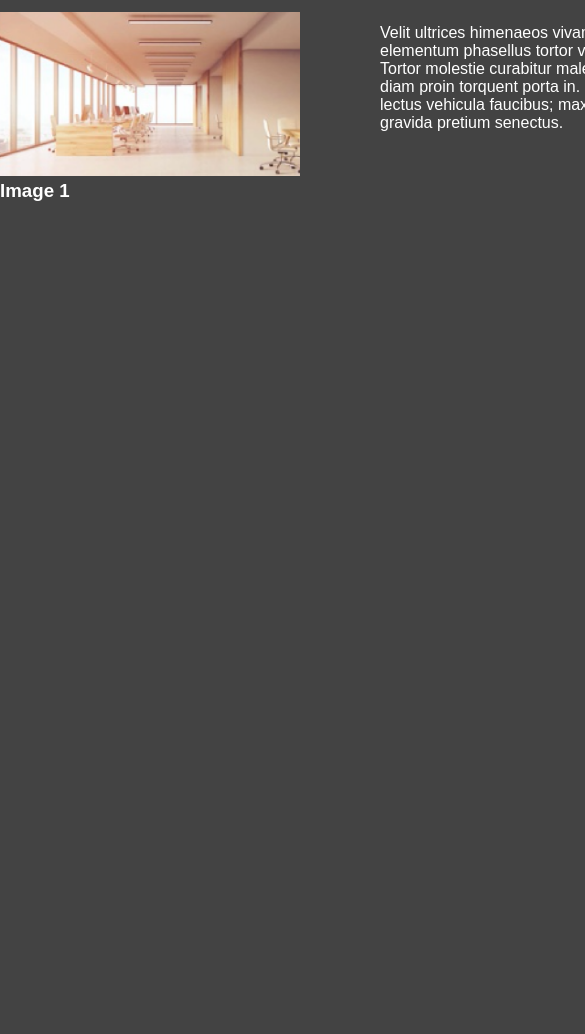
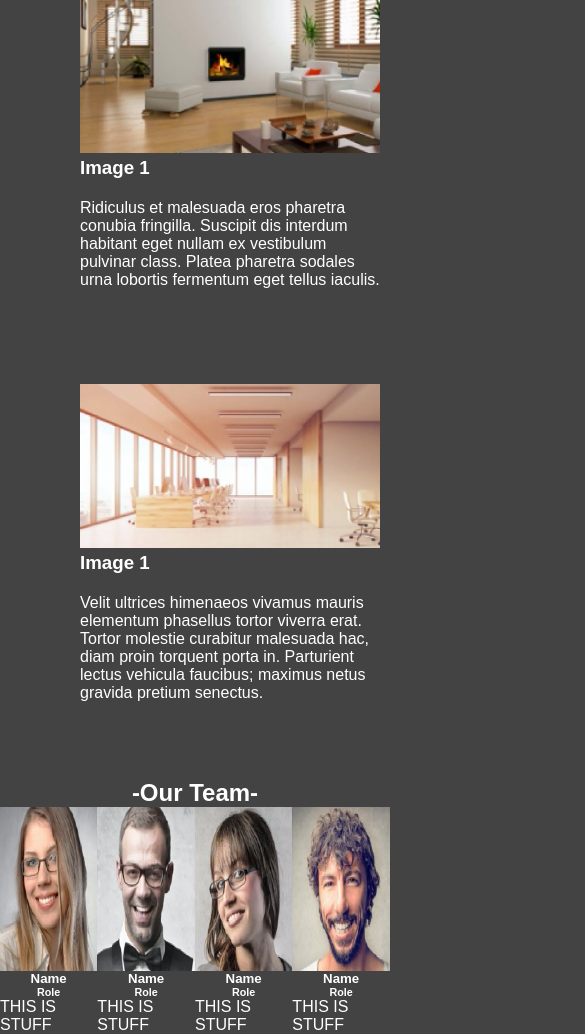
Before and after one commit to popados/responsive-mockup, a plain HTML site: page index.html in a window 390 px wide. Shown: the part 943-1977 px from the top of the page, 585 px wide, since content can reach past the window. Before the commit the page ends 1152 px from the top, so only its background shows below. Drawn offline with nearby package versions, Linux system fonts and the light colour scheme.

Commit message:
mockup-tablet-mobile

```diff
--- a/index.html
+++ b/index.html
@@ -17,7 +17,7 @@
         <nav>
             <div class="header-container">
                 <ul class="menu-list-ul">
-                    <li><a href="#">Minimillista</a></li>
+                    <a href="#">Minimillista</a>
                     <li><a href="#">Home</a></li>
                     <li><a href="#"><b>About Us</b></a></li>
                     <li><a href="#">Contact</a></li>
@@ -48,7 +48,7 @@
     </div>
     <div class="image-container">
 
-        <div class="contains-image">\
+        <div class="contains-image">
             <div>
                 <img class="image" src="./img/portfolio/portfolio-one.png" alt="">
                 <h3>Image 1</h3>
@@ -77,6 +77,40 @@
 
     </div>
 
+    <div class="team-container">
+        <div class="header-tag">
+            <h2>-Our Team-</h2>
+        </div>
+        <div class="pictures">
+            <div class="contains-pictures">
+                <img src="./img/teammates/teammate-one.png" />
+                <h5>Name</h5>
+                <h6>Role</h6>
+                <p>THIS IS STUFF</p>
+            </div>
+            <div class="contains-pictures">
+                <img src="./img/teammates/teammate-two.png" />
+                <h5>Name</h5>
+                <h6>Role</h6>
+                <p>THIS IS STUFF</p>
+            </div>
+            <div class="contains-pictures">
+                <img src="./img/teammates/teammate-three.png" />
+                <h5>Name</h5>
+                <h6>Role</h6>
+                <p>THIS IS STUFF</p>
+            </div>
+            <div class="contains-pictures">
+                <img src="./img/teammates/teammate-four.png" />
+                <h5>Name</h5>
+                <h6>Role</h6>
+                <p>THIS IS STUFF</p>
+            </div>
+        </div>
+
+
+    </div>
+
 
     <footer> </footer>
     <script>
--- a/stylesheet.css
+++ b/stylesheet.css
@@ -77,6 +77,7 @@ img {
   padding: 50px;
   flex-direction: column;
   align-items: center;
+  width: fit-content;
 }
 .container > h1 {
   /* text-transform: capitalize; */
@@ -111,6 +112,26 @@ img {
   width: 300px;
   height: 165px;
   margin: 20px 0;
+}
+
+.team-container {
+  display: flex;
+  flex-direction: column;
+  align-items: center;
+}
+
+.pictures {
+  display: flex;
+}
+
+.contains-pictures {
+  display: flex;
+  flex-direction: column;
+  align-items: center;
+}
+
+.contains-pictures > img {
+  width: 100%;
 }
 
 [aria-controls="menu-list"] {
@@ -154,3 +175,18 @@ img {
     flex-direction: row;
   }
 }
+
+@media (max-width: 780px) {
+  .image-container {
+    flex-direction: column;
+  }
+
+  .header-container {
+    display: none;
+  }
+
+  .contains-image {
+    align-self: center;
+    flex-direction: column;
+  }
+}
```
